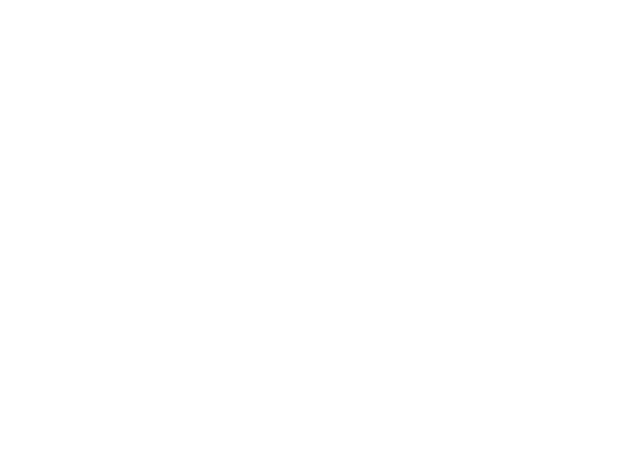
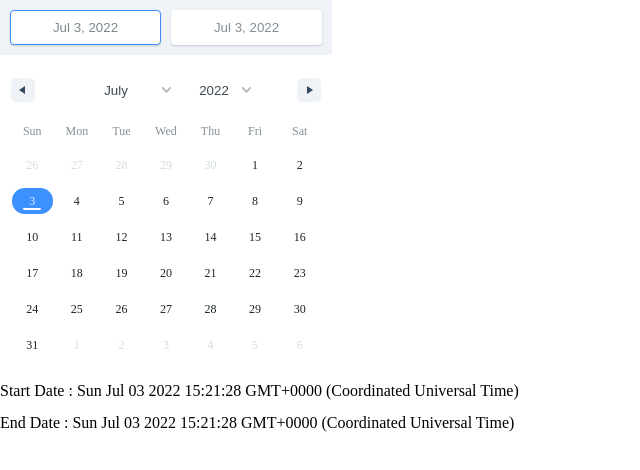
Before and after one commit to The-HangHae99-final/the-Final-FrontEnd, a React (Create React App) app: page /calender in a window 1280 px wide. Before the commit this address had no page. Shown: the top 470 px of the page, without its empty margins (0-640 px from the left). Built offline with nearby package versions, Linux system fonts and the light colour scheme.

Commit message:
feat: get startDate and endDate from Calender

```diff
--- a/package.json
+++ b/package.json
@@ -13,12 +13,14 @@
     "@testing-library/react": "^13.0.0",
     "@testing-library/user-event": "^13.2.1",
     "axios": "^0.27.2",
+    "date-fns": "^2.28.0",
     "dotenv": "^16.0.1",
     "jwt-decode": "^3.1.2",
     "react": "^18.2.0",
+    "react-calendar": "^3.7.0",
     "react-cookie": "^4.1.1",
+    "react-date-range": "^1.4.0",
     "react-dom": "^18.2.0",
-    "react-google-login": "^5.2.2",
     "react-redux": "^8.0.2",
     "react-router-dom": "^6.3.0",
     "react-scripts": "5.0.1",
--- a/src/App.js
+++ b/src/App.js
@@ -35,7 +35,9 @@ const App = () => {
     <div>
       <GlobalStyle />
       <Routes>
-        {user.isLoggedIn ? (
+        <Route path="calender" element={<Calender />} />
+
+        {/* {user.isLoggedIn ? (
           <>
             <Route
               path="/"
@@ -77,7 +79,7 @@ const App = () => {
               element={<KakaoLoginCallback />}
             />
           </Route>
-        )}
+        )} */}
       </Routes>
     </div>
   );
--- a/src/elements/introMain/KakaoLoginCallBack.js
+++ b/src/elements/introMain/KakaoLoginCallBack.js
@@ -21,16 +21,15 @@ const KakaoLoginCallback = () => {
     console.log(code);
     // 인가 코드 서버로 전송
     axios
-      .post(`http://52.78.168.151:3001/auth/login/kakao/callback`, {
+      .post(`http://3.36.74.108/auth/login/kakao/callback`, {
         code: code,
       })
       .then((res) => {
         const token = res.data;
         console.log("token: ", token);
-
         // Save access token in LS
         axios
-          .post(`http://52.78.168.151:3001/kakao/member`, {
+          .post(`http://3.36.74.108/kakao/member`, {
             token,
           })
           .then((res) => {
@@ -43,7 +42,7 @@ const KakaoLoginCallback = () => {
             );
 
             axios
-              .post(`http://52.78.168.151:3001/kakao/parsing`, {
+              .post(`http://3.36.74.108/kakao/parsing`, {
                 user_email,
                 user_id,
                 user_name,
--- a/src/elements/introMain/NaverLoginCallBack.js
+++ b/src/elements/introMain/NaverLoginCallBack.js
@@ -45,7 +45,7 @@ const NaverLoginCallBack = () => {
         }
         // 받아온 토큰으로 유저 정보 조회
         axios
-          .post(`http://52.78.168.151:3001/member`, {
+          .post(`http://13.125.169.225/member`, {
             token,
           })
           .then((res) => {
@@ -56,7 +56,7 @@ const NaverLoginCallBack = () => {
               login({ user_name, user_email, user_id, isLoggedIn: true })
             );
             axios
-              .post(`http://52.78.168.151:3001/parsing`, {
+              .post(`http://13.125.169.225/parsing`, {
                 user_email,
                 user_id,
                 user_name,
@@ -80,7 +80,7 @@ const NaverLoginCallBack = () => {
   const handleSubmit = (e) => {
     e.preventDefault();
     axios
-      .post("http://52.78.168.151:3001/api/board/post", data, {
+      .post("http://13.125.169.225/api/board/post", data, {
         headers: {
           Authorization: `Bearer ${localStorage.getItem("myToken")}`,
         },
--- a/src/pages/Calender.js
+++ b/src/pages/Calender.js
@@ -1,7 +1,48 @@
-import React from "react";
+import { Calendar, DateRangePicker, DateRange } from "react-date-range";
+import axios from "axios";
+import React, { useEffect, useState } from "react";
+import "react-date-range/dist/styles.css"; // main style file
+import "react-date-range/dist/theme/default.css"; // theme css file
 
 const Calender = () => {
-  return <div>Calender 페이지입니다</div>;
+  const [selectionRange, setSelectionRange] = useState([
+    {
+      startDate: new Date(),
+      endDate: new Date(),
+      key: "selection",
+    },
+  ]);
+  // useEffect(() => {
+  //   axios
+  //     .get("http://52.78.168.151:3001/task")
+  //     .then((res) => console.log(res))
+  //     .catch((error) => console.log(error));
+  // });
+
+  const handleSelect = (ranges) => {
+    setSelectionRange([
+      {
+        startDate: ranges["selection"].startDate,
+        endDate: ranges["selection"].endDate,
+        key: ranges["selection"].key,
+      },
+    ]);
+  };
+  console.log(selectionRange);
+
+  return (
+    <div>
+      <DateRange
+        editableDateInputs={true}
+        ranges={selectionRange}
+        moveRangeOnFirstSelection={false}
+        onChange={handleSelect}
+      />
+      <div>Start Date : {selectionRange[0].startDate.toString()}</div>
+      <br />
+      <div>End Date : {selectionRange[0].endDate.toString()}</div>
+    </div>
+  );
 };
 
 export default Calender;
```
Also changed, not shown: 2 other files (tests, documents, lock files or other folders).
